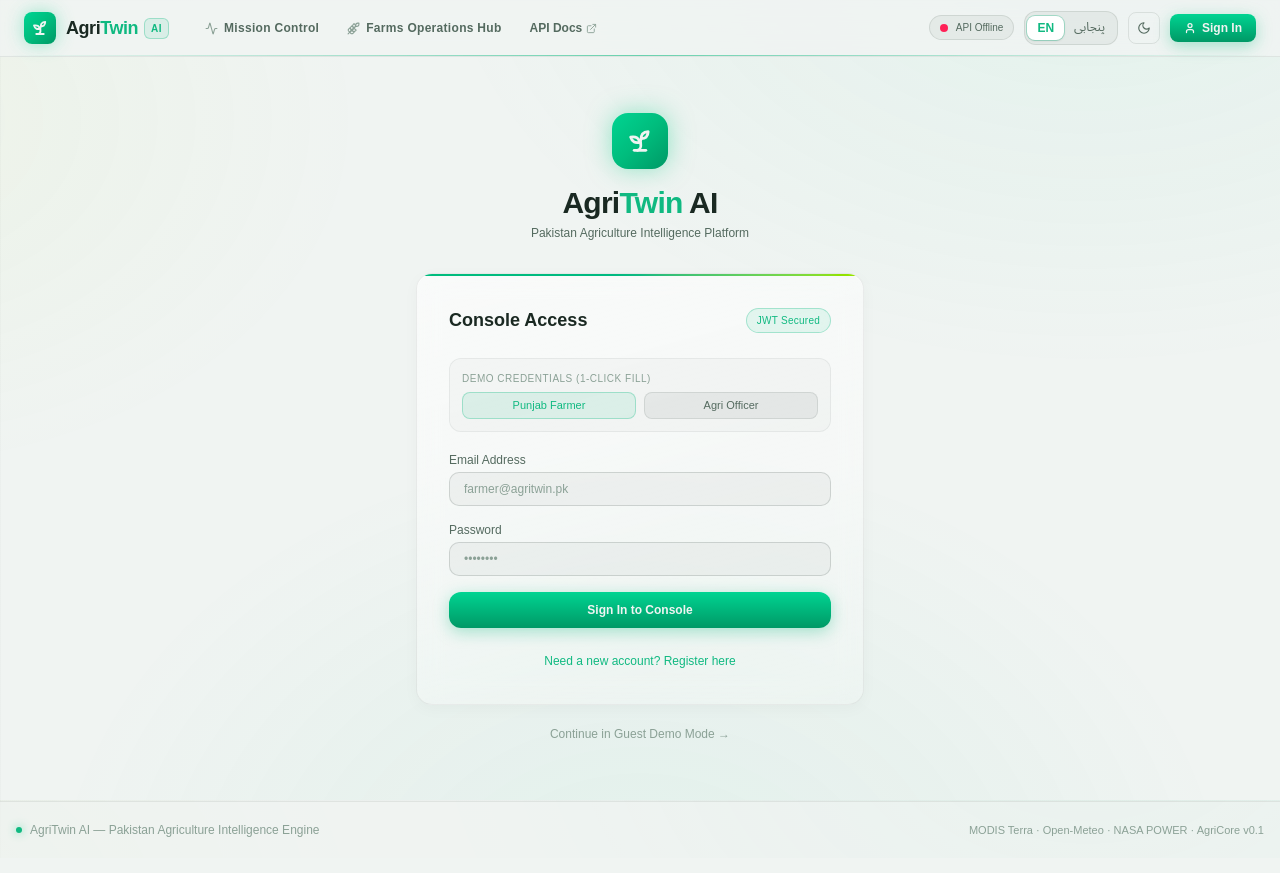
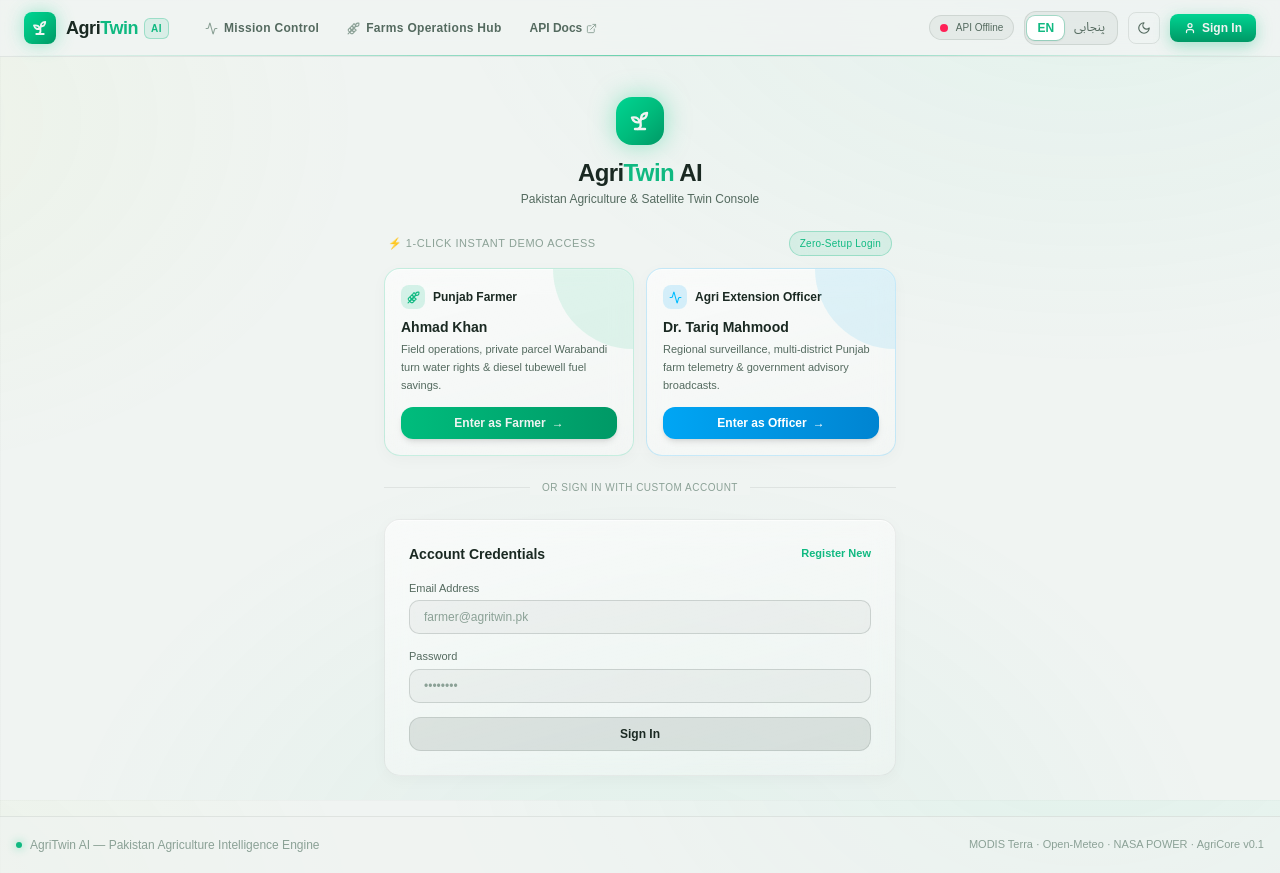
Before and after one commit to aliyan212/AgriTwin, a Next.js app in the folder frontend/: page /login in a window 1280 px wide. Built offline with nearby package versions, Linux system fonts and the light colour scheme; no server answers.

Commit message:
feat(ux): logout routes to /login with 1-click Demo Cards and role distinction for Farmer vs Officer

```diff
--- a/frontend/src/app/login/page.tsx
+++ b/frontend/src/app/login/page.tsx
@@ -1,14 +1,13 @@
 "use client";
 
 import { useState } from "react";
-import { useRouter } from "next/navigation";
 import { api } from "@/lib/api";
 import Icon from "@/components/Icon";
 
 export default function LoginPage() {
-  const router = useRouter();
   const [mode, setMode] = useState<"login" | "register">("login");
   const [loading, setLoading] = useState(false);
+  const [demoLoading, setDemoLoading] = useState<string | null>(null);
   const [error, setError] = useState<string | null>(null);
 
   // Form fields
@@ -17,10 +16,18 @@
   const [phone, setPhone] = useState("");
   const [password, setPassword] = useState("");
 
-  const handleAutofill = (demoEmail: string, demoPass: string, demoName?: string) => {
-    setEmail(demoEmail);
-    setPassword(demoPass);
-    if (demoName) setName(demoName);
+  const handleInstantDemoLogin = async (demoEmail: string, demoRole: string) => {
+    setDemoLoading(demoRole);
+    setError(null);
+    try {
+      const res = await api.login({ email: demoEmail, password: "password123" });
+      localStorage.setItem("agri_token", res.access_token);
+      localStorage.setItem("agri_user", JSON.stringify(res.user));
+      window.location.href = "/";
+    } catch (err) {
+      setError(err instanceof Error ? err.message : "Authentication failed");
+      setDemoLoading(null);
+    }
   };
 
   const handleSubmit = async (e: React.FormEvent) => {
@@ -45,63 +52,134 @@
   };
 
   return (
-    <div className="flex min-h-[calc(100vh-3.5rem)] items-center justify-center px-4 py-12">
-      <div className="w-full max-w-md">
-        {/* Logo / Brand Header */}
-        <div className="mb-8 text-center">
-          <div className="mx-auto mb-4 flex h-14 w-14 items-center justify-center rounded-2xl bg-gradient-to-br from-emerald-400 via-emerald-500 to-emerald-600 text-abyss shadow-[0_0_24px_rgba(52,211,153,0.5)]">
-            <Icon name="sprout" size={28} strokeWidth={2.4} />
+    <div className="flex min-h-[calc(100vh-3.5rem)] items-center justify-center px-4 py-10">
+      <div className="w-full max-w-lg">
+        {/* Brand Header */}
+        <div className="mb-6 text-center">
+          <div className="mx-auto mb-3 flex h-12 w-12 items-center justify-center rounded-2xl bg-gradient-to-br from-emerald-400 via-emerald-500 to-emerald-600 text-abyss shadow-[0_0_24px_rgba(52,211,153,0.5)]">
+            <Icon name="sprout" size={24} strokeWidth={2.4} />
           </div>
-          <h1 className="text-3xl font-bold tracking-tight text-ink">
+          <h1 className="text-2xl font-bold tracking-tight text-ink">
             Agri<span className="text-brand">Twin</span> AI
           </h1>
-          <p className="mt-1 text-xs text-mist font-mono">
-            Pakistan Agriculture Intelligence Platform
+          <p className="mt-0.5 text-xs text-mist font-mono">
+            Pakistan Agriculture & Satellite Twin Console
           </p>
         </div>
 
-        {/* Card */}
-        <div className="glass-panel p-8 relative overflow-hidden">
-          {/* Subtle top glow bar */}
-          <div className="absolute top-0 inset-x-0 h-0.5 bg-gradient-to-r from-emerald-500 via-brand to-lime-400" />
-
-          <div className="mb-6 flex items-center justify-between">
-            <h2 className="text-lg font-bold text-ink">
-              {mode === "login" ? "Console Access" : "Create Twin Account"}
-            </h2>
+        {/* 1-Click Instant Demo Launch Cards */}
+        <div className="mb-6 space-y-3">
+          <div className="flex items-center justify-between px-1">
+            <span className="text-[11px] font-mono uppercase tracking-wider text-dim">
+              ⚡ 1-Click Instant Demo Access
+            </span>
             <span className="hud-pill text-[10px] text-brand border-brand/30 bg-brand/10">
-              JWT Secured
+              Zero-Setup Login
             </span>
           </div>
 
-          {/* Demo account quick autofill */}
-          <div className="mb-5 rounded-xl border border-ink/6 bg-ink/[0.02] p-3">
-            <span className="text-[10px] font-mono uppercase tracking-wider text-dim block mb-1.5">
-              Demo Credentials (1-Click Fill)
-            </span>
-            <div className="flex gap-2">
+          <div className="grid grid-cols-1 sm:grid-cols-2 gap-3">
+            {/* Card 1: Punjab Farmer */}
+            <div className="glass-panel p-4 flex flex-col justify-between border-emerald-500/20 hover:border-emerald-500/40 transition-all hover:shadow-lg relative overflow-hidden group">
+              <div className="absolute top-0 right-0 w-20 h-20 bg-emerald-500/10 rounded-bl-full pointer-events-none" />
+              <div>
+                <div className="flex items-center gap-2 mb-2">
+                  <span className="flex h-6 w-6 items-center justify-center rounded-lg bg-emerald-500/15 text-brand">
+                    <Icon name="wheat" size={13} />
+                  </span>
+                  <span className="text-xs font-bold text-ink">Punjab Farmer</span>
+                </div>
+                <h4 className="text-sm font-bold text-ink mb-1">Ahmad Khan</h4>
+                <p className="text-[11px] text-mist mb-3 leading-relaxed">
+                  Field operations, private parcel Warabandi turn water rights & diesel tubewell fuel savings.
+                </p>
+              </div>
+
               <button
                 type="button"
-                onClick={() => handleAutofill("farmer@agritwin.pk", "password123", "Ahmad Khan")}
-                className="flex-1 rounded-lg border border-brand/30 bg-brand/10 px-2 py-1 text-[11px] font-medium text-brand hover:bg-brand/20 transition-colors"
+                onClick={() => handleInstantDemoLogin("farmer@agritwin.pk", "farmer")}
+                disabled={demoLoading !== null}
+                className="w-full rounded-xl bg-gradient-to-r from-emerald-500 to-emerald-600 px-3 py-2 text-xs font-bold text-abyss shadow-md hover:shadow-emerald-500/25 transition-all flex items-center justify-center gap-1.5 active:scale-95 disabled:opacity-50"
               >
-                Punjab Farmer
+                {demoLoading === "farmer" ? (
+                  <div className="h-3.5 w-3.5 animate-spin rounded-full border-2 border-abyss border-t-transparent" />
+                ) : (
+                  <>
+                    <span>Enter as Farmer</span>
+                    <span>→</span>
+                  </>
+                )}
               </button>
+            </div>
+
+            {/* Card 2: Agriculture Extension Officer */}
+            <div className="glass-panel p-4 flex flex-col justify-between border-sky-500/20 hover:border-sky-500/40 transition-all hover:shadow-lg relative overflow-hidden group">
+              <div className="absolute top-0 right-0 w-20 h-20 bg-sky-500/10 rounded-bl-full pointer-events-none" />
+              <div>
+                <div className="flex items-center gap-2 mb-2">
+                  <span className="flex h-6 w-6 items-center justify-center rounded-lg bg-sky-500/15 text-sky-400">
+                    <Icon name="activity" size={13} />
+                  </span>
+                  <span className="text-xs font-bold text-ink">Agri Extension Officer</span>
+                </div>
+                <h4 className="text-sm font-bold text-ink mb-1">Dr. Tariq Mahmood</h4>
+                <p className="text-[11px] text-mist mb-3 leading-relaxed">
+                  Regional surveillance, multi-district Punjab farm telemetry & government advisory broadcasts.
+                </p>
+              </div>
+
               <button
                 type="button"
-                onClick={() => handleAutofill("officer@agritwin.pk", "password123", "Dr. Tariq Mahmood")}
-                className="flex-1 rounded-lg border border-ink/10 bg-ink/6 px-2 py-1 text-[11px] font-medium text-mist hover:text-ink hover:bg-ink/10 transition-colors"
+                onClick={() => handleInstantDemoLogin("officer@agritwin.pk", "officer")}
+                disabled={demoLoading !== null}
+                className="w-full rounded-xl bg-gradient-to-r from-sky-500 to-sky-600 px-3 py-2 text-xs font-bold text-white shadow-md hover:shadow-sky-500/25 transition-all flex items-center justify-center gap-1.5 active:scale-95 disabled:opacity-50"
               >
-                Agri Officer
+                {demoLoading === "officer" ? (
+                  <div className="h-3.5 w-3.5 animate-spin rounded-full border-2 border-white border-t-transparent" />
+                ) : (
+                  <>
+                    <span>Enter as Officer</span>
+                    <span>→</span>
+                  </>
+                )}
               </button>
             </div>
           </div>
+        </div>
 
-          <form onSubmit={handleSubmit} className="space-y-4">
+        {/* Divider */}
+        <div className="relative mb-6">
+          <div className="absolute inset-0 flex items-center">
+            <div className="w-full border-t border-ink/8" />
+          </div>
+          <div className="relative flex justify-center text-[10px] uppercase font-mono tracking-wider">
+            <span className="bg-abyss px-3 text-dim">Or Sign In with Custom Account</span>
+          </div>
+        </div>
+
+        {/* Manual Login / Register Card */}
+        <div className="glass-panel p-6 relative overflow-hidden">
+          <div className="mb-4 flex items-center justify-between">
+            <h2 className="text-sm font-bold text-ink">
+              {mode === "login" ? "Account Credentials" : "Create Twin Account"}
+            </h2>
+            <button
+              type="button"
+              onClick={() => {
+                setMode(mode === "login" ? "register" : "login");
+                setError(null);
+              }}
+              className="text-[11px] font-semibold text-brand hover:underline"
+            >
+              {mode === "login" ? "Register New" : "Already have an account?"}
+            </button>
+          </div>
+
+          <form onSubmit={handleSubmit} className="space-y-3.5">
             {mode === "register" && (
               <>
                 <div>
-                  <label className="mb-1 block text-xs font-medium text-mist">
+                  <label className="mb-1 block text-[11px] font-medium text-mist">
                     Full Name
                   </label>
                   <input
@@ -110,11 +188,11 @@
                     onChange={(e) => setName(e.target.value)}
                     required
                     className="input-theme px-3.5 py-2 text-xs"
-                    placeholder="e.g. Ahmad Khan"
+                    placeholder="e.g. Chaudhry Ahmad"
                   />
                 </div>
                 <div>
-                  <label className="mb-1 block text-xs font-medium text-mist">
+                  <label className="mb-1 block text-[11px] font-medium text-mist">
                     Phone Number (Optional)
                   </label>
                   <input
@@ -122,14 +200,16 @@
                     value={phone}
                     onChange={(e) => setPhone(e.target.value)}
                     className="input-theme px-3.5 py-2 text-xs"
-                    placeholder="+92 300 1234567"
+                    placeholder="03001234567"
                   />
                 </div>
               </>
             )}
 
             <div>
-              <label className="mb-1 block text-xs font-medium text-mist">Email Address</label>
+              <label className="mb-1 block text-[11px] font-medium text-mist">
+                Email Address
+              </label>
               <input
                 type="email"
                 value={email}
@@ -141,61 +221,39 @@
             </div>
 
             <div>
-              <label className="mb-1 block text-xs font-medium text-mist">Password</label>
+              <label className="mb-1 block text-[11px] font-medium text-mist">
+                Password
+              </label>
               <input
                 type="password"
                 value={password}
                 onChange={(e) => setPassword(e.target.value)}
                 required
-                minLength={6}
                 className="input-theme px-3.5 py-2 text-xs"
                 placeholder="••••••••"
               />
             </div>
 
             {error && (
-              <div className="flex items-start gap-2 rounded-xl border border-rose-400/25 bg-rose-500/10 p-3 text-xs text-rose-300">
-                <Icon name="alert" size={14} className="mt-0.5 shrink-0 text-rose-400" />
-                <p>{error}</p>
+              <div className="rounded-xl border border-rose-500/20 bg-rose-500/10 p-2.5 text-xs text-rose-400">
+                {error}
               </div>
             )}
 
             <button
               type="submit"
               disabled={loading}
-              className="w-full rounded-xl bg-gradient-to-b from-emerald-400 to-emerald-600 py-2.5 text-xs font-semibold text-abyss shadow-[0_4px_16px_rgba(16,185,129,0.35)] transition-all hover:scale-[1.02] hover:shadow-[0_4px_24px_rgba(16,185,129,0.55)] disabled:opacity-50"
+              className="w-full rounded-xl bg-ink/10 border border-ink/12 py-2 text-xs font-semibold text-ink hover:bg-ink/15 transition-all flex items-center justify-center gap-1.5 active:scale-95 disabled:opacity-50"
             >
-              {loading
-                ? "Authenticating Node…"
-                : mode === "login"
-                  ? "Sign In to Console"
-                  : "Register Twin Account"}
+              {loading ? (
+                <div className="h-4 w-4 animate-spin rounded-full border-2 border-ink border-t-transparent" />
+              ) : mode === "login" ? (
+                "Sign In"
+              ) : (
+                "Create Account"
+              )}
             </button>
           </form>
-
-          <div className="mt-5 text-center">
-            <button
-              onClick={() => {
-                setMode(mode === "login" ? "register" : "login");
-                setError(null);
-              }}
-              className="text-xs text-brand transition-colors hover:text-brand-light hover:underline font-medium"
-            >
-              {mode === "login"
-                ? "Need a new account? Register here"
-                : "Already have an account? Sign in"}
-            </button>
-          </div>
-        </div>
-
-        {/* Guest Demo Mode */}
-        <div className="mt-4 text-center">
-          <button
-            onClick={() => router.push("/")}
-            className="text-xs text-dim transition-colors hover:text-mist hover:underline font-mono"
-          >
-            Continue in Guest Demo Mode &rarr;
-          </button>
         </div>
       </div>
     </div>
--- a/frontend/src/app/page.tsx
+++ b/frontend/src/app/page.tsx
@@ -8,6 +8,7 @@
   type HealthScore,
   type Recommendation,
   type ForecastDay,
+  type AuthUser,
 } from "@/lib/api";
 import Link from "next/link";
 import HealthScoreCard from "@/components/HealthScoreCard";
@@ -136,6 +137,7 @@
 
 export default function DashboardPage() {
   const { t, isUrdu } = useLanguage();
+  const [currentUser, setCurrentUser] = useState<AuthUser | null>(null);
   const [farms, setFarms] = useState<Farm[]>([]);
   const [selectedFarm, setSelectedFarm] = useState<Farm | null>(null);
   const [showCreateForm, setShowCreateForm] = useState(false);
@@ -200,8 +202,19 @@
     }
   };
 
-  // ── Load farms on mount ─────────────────────────────────────────────────
+  // ── Load user and farms on mount ────────────────────────────────────────
   useEffect(() => {
+    if (typeof window !== "undefined") {
+      const stored = localStorage.getItem("agri_user");
+      if (stored) {
+        try {
+          setCurrentUser(JSON.parse(stored));
+        } catch {
+          // ignore
+        }
+      }
+    }
+
     api.listFarms().then((list) => {
       setFarms(list);
       // Auto-select first farm if available for instant data
@@ -351,8 +364,41 @@
     }
   };
 
+  const isOfficer = currentUser?.role === "extension_officer";
+
   return (
     <div className="mx-auto max-w-7xl px-4 py-6 sm:px-6">
+      {/* ── Extension Officer Regional Surveillance Mode Banner ───────────── */}
+      {isOfficer && (
+        <div className="mb-6 rounded-2xl border border-sky-500/30 bg-sky-500/10 p-4 backdrop-blur-md shadow-sm">
+          <div className="flex flex-col sm:flex-row sm:items-center justify-between gap-3">
+            <div className="flex items-center gap-3">
+              <div className="flex h-10 w-10 items-center justify-center rounded-xl bg-sky-500/20 text-sky-400 ring-1 ring-sky-400/30 shrink-0">
+                <Icon name="activity" size={20} />
+              </div>
+              <div>
+                <div className="flex items-center gap-2">
+                  <h2 className="text-sm font-bold text-ink">
+                    {isUrdu ? "ڈائریکٹوریٹ جنرل آف ایگریکلچر ایکسٹینشن پنجاب" : "Directorate General of Agriculture Extension Punjab"}
+                  </h2>
+                  <span className="rounded-md border border-sky-400/30 bg-sky-500/20 px-2 py-0.5 font-mono text-[10px] font-semibold text-sky-400 uppercase">
+                    {isUrdu ? "نگرانی موڈ" : "Supervisory Mode"}
+                  </span>
+                </div>
+                <p className="text-xs text-mist mt-0.5">
+                  {isUrdu
+                    ? "پنجاب دے تمام ضلعی ڈیجیٹل ٹوئن فارمز دی علاقائی نگرانی و تجزیہ فعال ہے۔"
+                    : "Regional surveillance active across all Punjab district farm twins · Multi-farm agronomic telemetry"}
+                </p>
+              </div>
+            </div>
+            <span className="rounded-xl border border-sky-500/20 bg-sky-500/10 px-3 py-1.5 text-xs font-mono text-sky-300 self-start sm:self-auto">
+              {farms.length} {isUrdu ? "ضلعی نوڈز زیرِ نگرانی" : "District Nodes Supervised"}
+            </span>
+          </div>
+        </div>
+      )}
+
       {/* ── Page Header / Command Bar ─────────────────────────────────────── */}
       <div className="mb-6 flex flex-col md:flex-row md:items-center justify-between gap-4">
         <div>
@@ -399,6 +445,15 @@
 
               <div className="h-4 w-px bg-ink/10 shrink-0 mx-0.5" />
 
+              {isOfficer ? (
+                <div
+                  className="flex-1 sm:flex-initial flex items-center justify-center gap-1.5 rounded-lg px-2.5 py-1.5 text-xs font-semibold text-mist/60 bg-ink/[0.02] border border-ink/6 cursor-not-allowed"
+                  title="Field deletion is restricted to registered landowners (Farmer Mode only)."
+                >
+                  <Icon name="check" size={12} className="shrink-0 text-sky-400" />
+                  <span className="whitespace-nowrap">{isUrdu ? "محفوظ ڈیٹا" : "Owner Protected"}</span>
+                </div>
+              ) : (
                 <button
                   onClick={() => setShowDeleteModal(true)}
                   disabled={deleting}
@@ -408,6 +463,7 @@
                   <Icon name="trash" size={13} className="shrink-0" />
                   <span className="whitespace-nowrap">{t("deleteFarmNode", "Delete")}</span>
                 </button>
+              )}
             </div>
           )}
         </div>
--- a/frontend/src/components/HeaderNav.tsx
+++ b/frontend/src/components/HeaderNav.tsx
@@ -47,7 +47,7 @@
       localStorage.removeItem("agri_token");
       localStorage.removeItem("agri_user");
       setUser(null);
-      window.location.href = "/";
+      window.location.href = "/login";
     }
   };
 
```
Also changed, not shown: 2 other files (tests, documents, lock files or other folders). Lines whose indentation alone changed are shown as unchanged.
